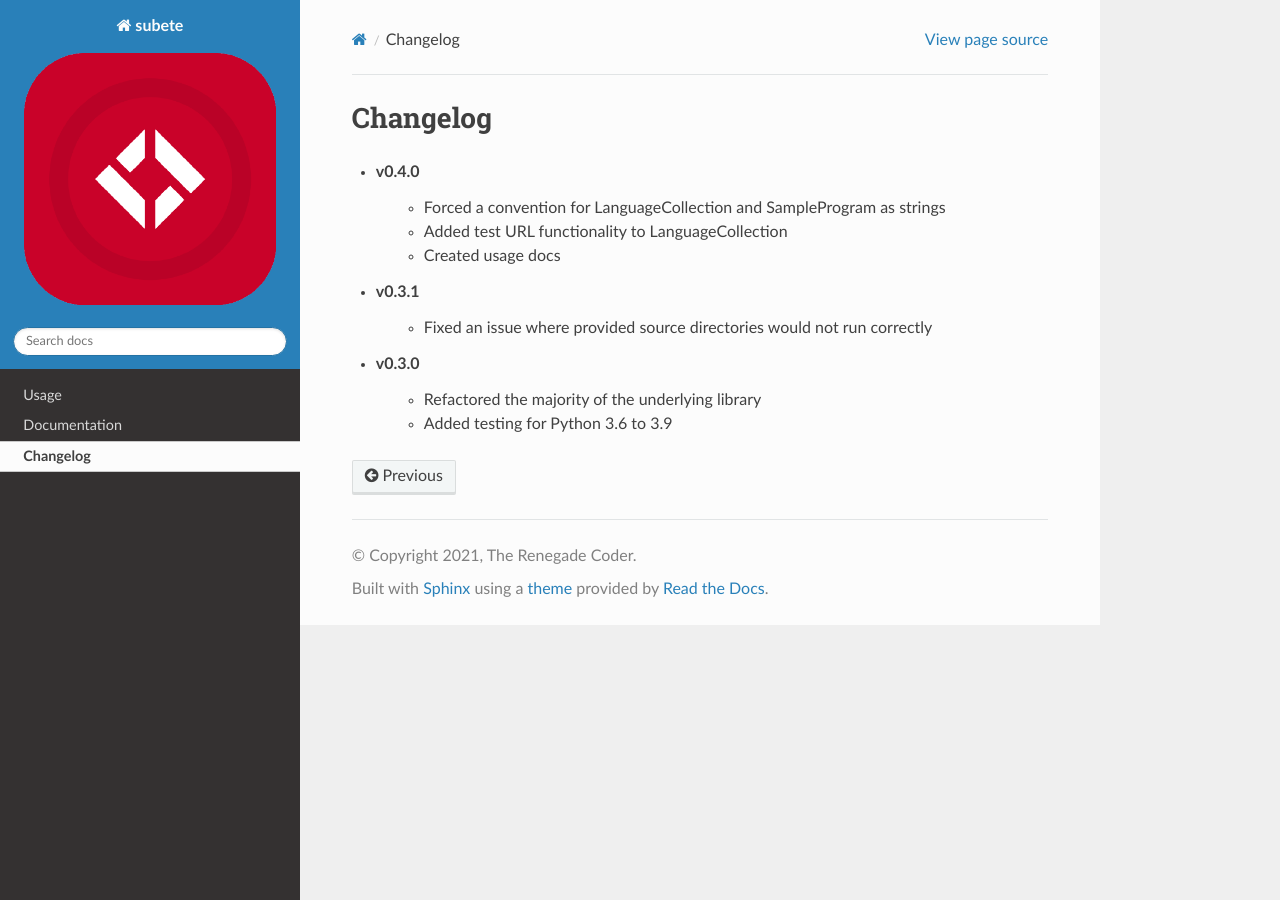
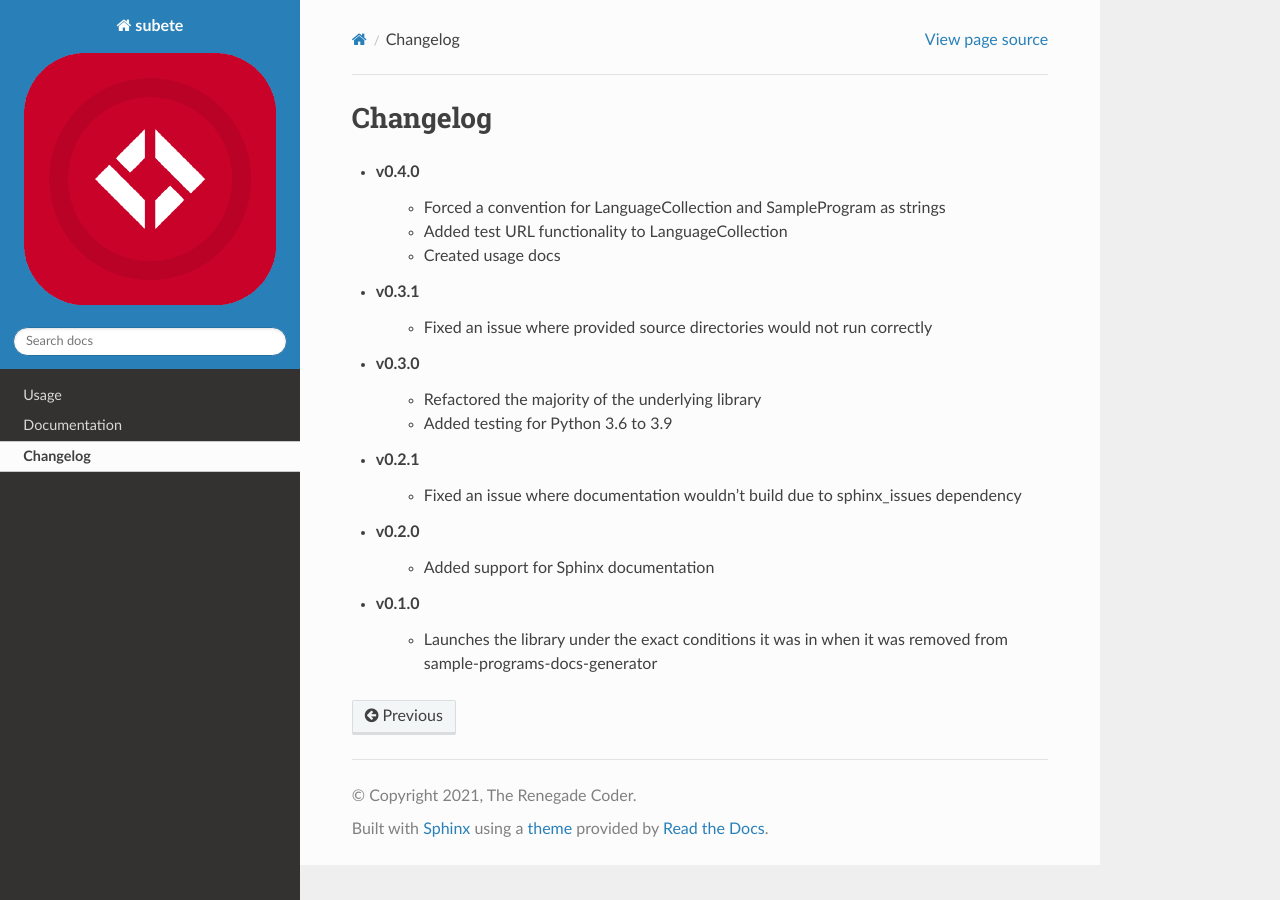
Before and after one commit to TheRenegadeCoder/subete, a Sphinx documentation site: the page built from docs/changelog.rst, in a window 1280 px wide. Built offline with Sphinx 7.4.7 and the Read the Docs theme 2.0.0, drawn with Linux system fonts in a browser that asks for light colours.

Commit message:
Finalized changelog

```diff
--- a/docs/changelog.rst
+++ b/docs/changelog.rst
@@ -12,3 +12,12 @@ Changelog
 * v0.3.0
     * Refactored the majority of the underlying library
     * Added testing for Python 3.6 to 3.9
+
+* v0.2.1
+    * Fixed an issue where documentation wouldn't build due to sphinx_issues dependency
+
+* v0.2.0
+    * Added support for Sphinx documentation
+
+* v0.1.0
+    * Launches the library under the exact conditions it was in when it was removed from sample-programs-docs-generator
```
